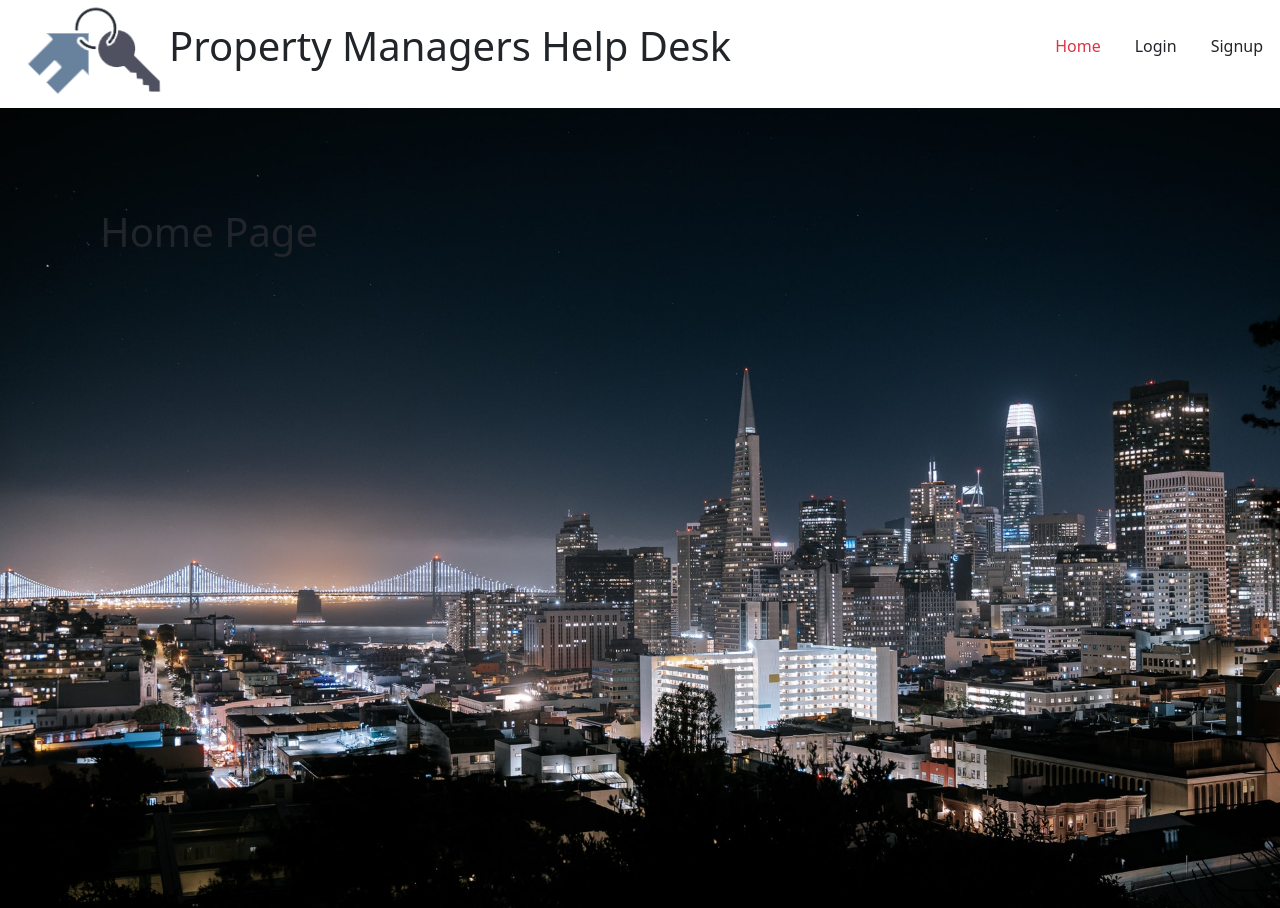
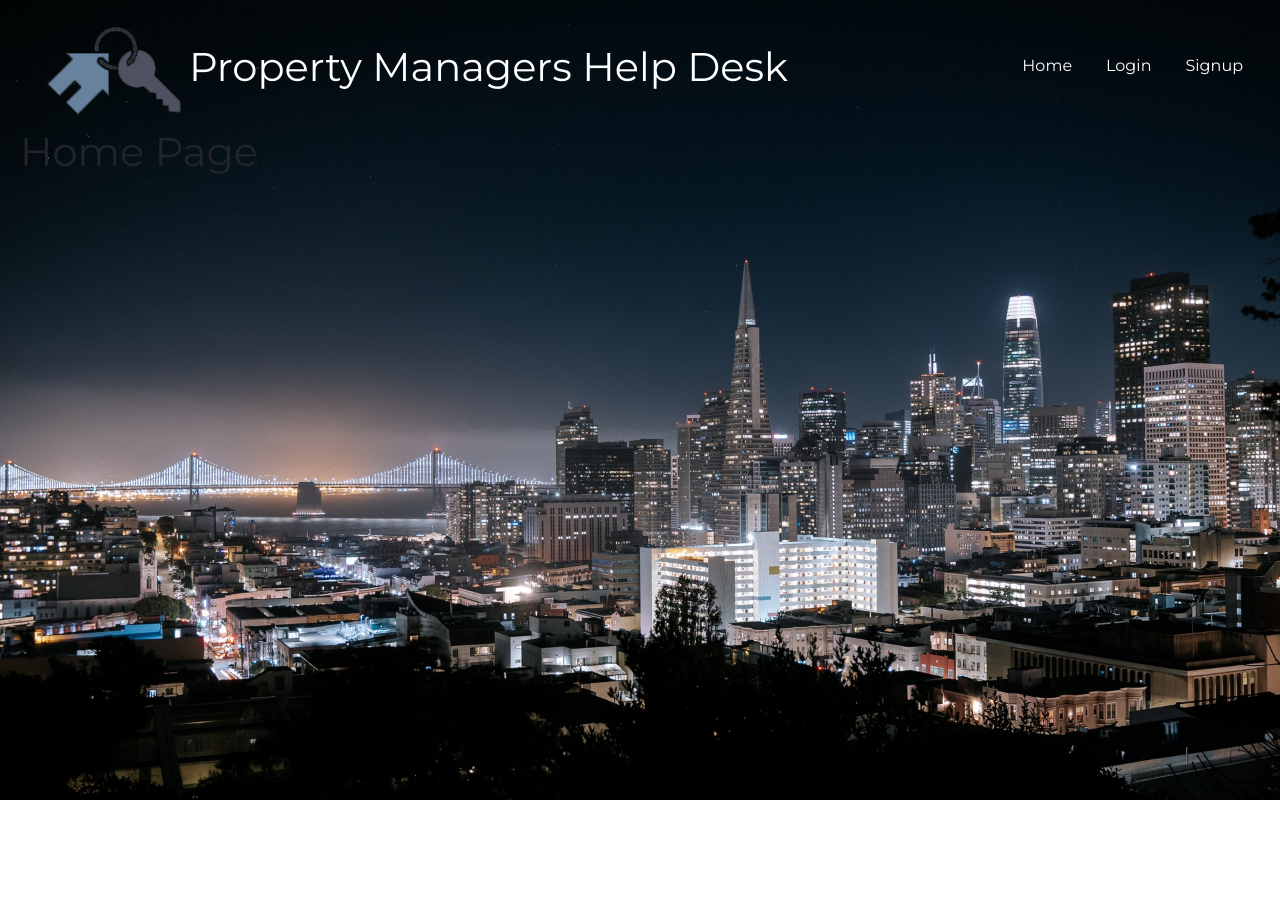
Before and after one commit to robyng/the-help-desk, a React (Create React App) app in the folder client/: page / in a window 1280 px wide. After the commit the page ends 800 px from the top, so only its background shows below. Built offline with nearby package versions, Linux system fonts and the light colour scheme.

Commit message:
add google font to index.html, add font to app.css, make nav text white, test out photo behind header in app.js

```diff
--- a/client/public/index.html
+++ b/client/public/index.html
@@ -24,6 +24,8 @@
       work correctly both with client-side routing and a non-root public URL.
       Learn how to configure a non-root public URL by running `npm run build`.
     -->
+    <!-- google font link -->
+    <link href='https://fonts.googleapis.com/css?family=Montserrat' rel='stylesheet'>
     <title>React App</title>
   </head>
   <body>
--- a/client/src/App.css
+++ b/client/src/App.css
@@ -41,7 +41,7 @@
 /* for landscape image */
 .hero {
   background-image: url("../src/assets/images/pexels-kehn-hermano-5962574.jpg");
-  padding: 100px;
+  padding: 20px;
   background-size: cover;
   min-height: 100%;
   min-width: 100%;
@@ -51,3 +51,11 @@
 .logo {
   margin-left: 20px;
 }
+
+header h1, span {
+  color: white;
+}
+
+html * {
+  font-family: 'Montserrat';
+}
--- a/client/src/App.js
+++ b/client/src/App.js
@@ -22,6 +22,7 @@
   }
   return (
     <div>
+      <div className="hero">
       <Header>
         <Nav
           pages={pages}
@@ -29,7 +30,7 @@
           setCurrentPage={setCurrentPage}
         ></Nav>
       </Header>
-      <div className="hero">
+
       {displayPage()}
       </div>
 
```
Also changed, not shown: client/src/assets/images/house-key-drk.png (deleted).
